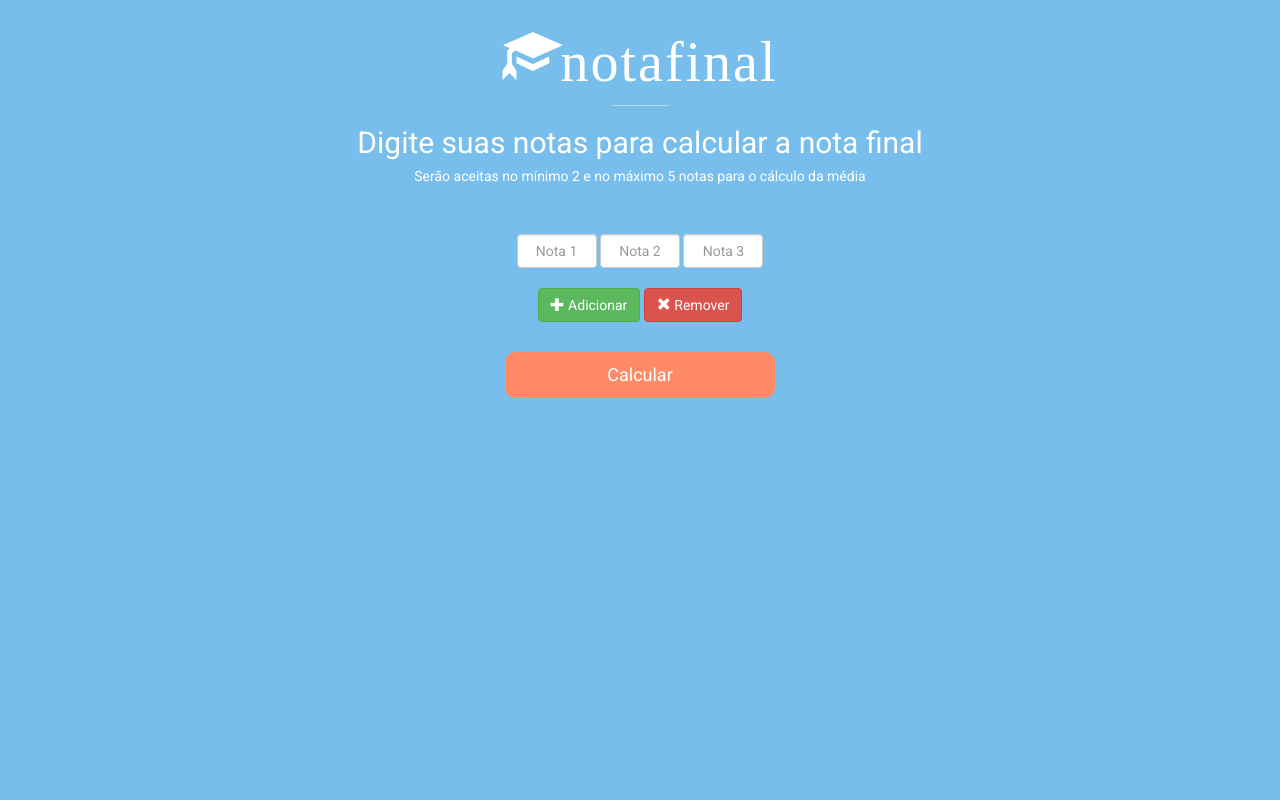
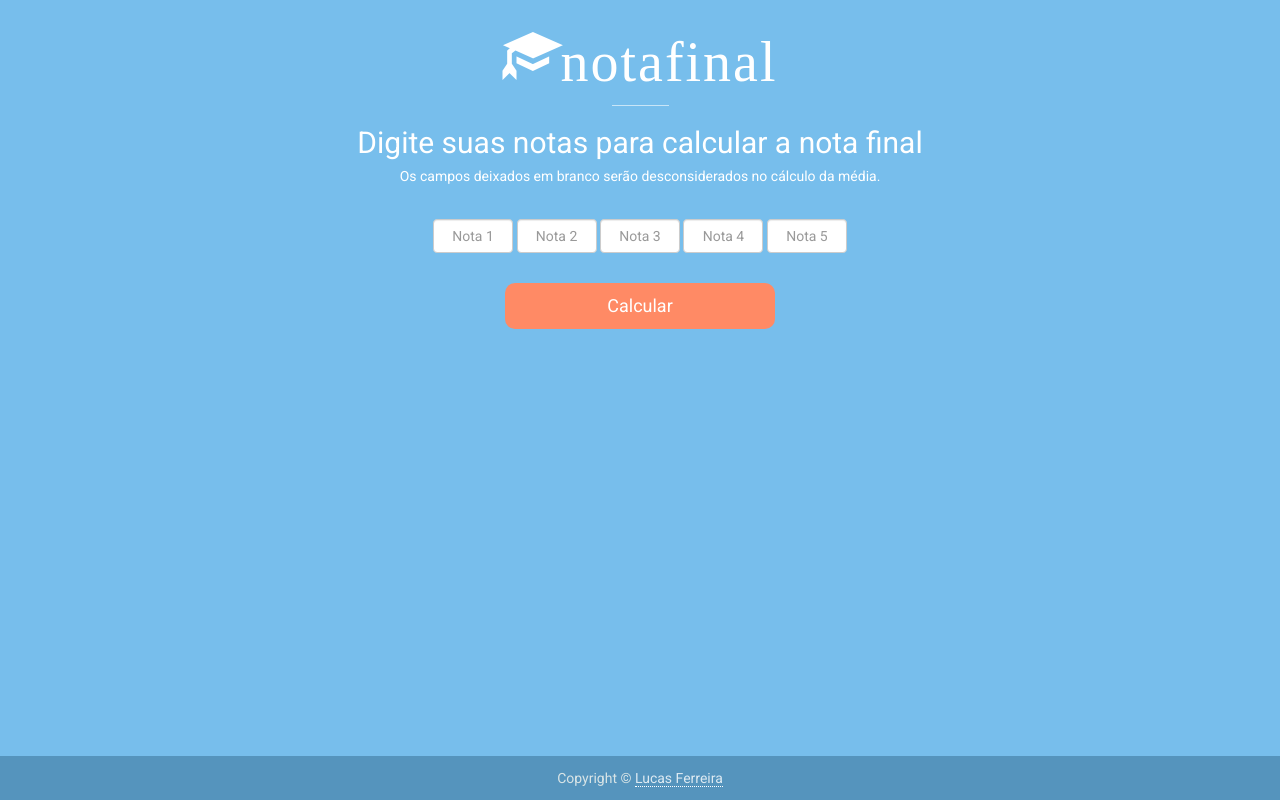
Before and after one commit to lucasfrosty/notafinal, a PHP site: page / in a window 1280 px wide. Run offline with PHP 8.4, Linux system fonts and the light colour scheme.

Commit message:
I think that everything is done, just change some colors if necessary

```diff
--- a/css/main.css
+++ b/css/main.css
@@ -1,19 +1,35 @@
+html {
+    height: 100%;
+}
+
 body {
     background-color: #77beec;
     color: white;
     font-family: 'Roboto', sans-serif;
+    height: 100%;
+}
+
+footer {
+    position: absolute;
+    width: 100%;
+    padding: 12px;
+    text-align: center;
+    bottom: 0;
+    background-color: #5594bd;
+    color: #d8e4e6;
 }
 
 hr {
     width: 5%;
     border: 0;
-  border-top: solid 1px rgba(224, 224, 224, 0.7);
+    border-top: solid 1px rgba(255, 255, 255, 0.6) ;
 }
 
 .btn-calc {
     margin-top: 10px;
     background: #ff8a65;
     border-radius: 10px;
+    width: 270px;
 }
 
 .btn-calc:hover {
@@ -24,6 +40,7 @@ hr {
 .btn-reset {
     margin-top: 10px;
     background: #7986cb;
+    width: 270px;
     border-radius: 10px;
 }
 
@@ -43,16 +60,20 @@ hr {
     padding-top: 25px;
 }
 
-#add {
-  color: lightgreen;
-}
-
-#remove {
-  color: red;
-}
-
 .nota {
     display: inline-block;
     text-align: center;
     max-width: 80px;
+    margin-top: 5px;
 }
+
+a {
+    color: rgba(255, 255, 255, 0.8);
+    border-bottom: 1px dotted white;
+}
+
+a:hover {
+    text-decoration: none;
+    border: 0;
+    color: white;
+}
--- a/index.html
+++ b/index.html
@@ -5,6 +5,7 @@
     <title>notafinal | UFPB</title>
     <meta charset="UTF-8">
     <meta name="viewport" content="width=device-width,height=device-height,initial-scale=1.0"/>
+    <link rel="shortcut icon" href="images/favicon.png"/>
     <link rel="stylesheet" href="https://maxcdn.bootstrapcdn.com/bootstrap/3.3.7/css/bootstrap.min.css">
     <link type="text/css" rel="stylesheet" href="css/main.css">
     <link href="https://fonts.googleapis.com/css?family=Roboto" rel="stylesheet">
@@ -18,29 +19,25 @@
         <span class="glyphicon glyphicon-education" id="hat-icon" aria-hidden="true">notafinal</span>
         <hr>
         <h2 id="title">Digite suas notas para calcular a nota final</h2>
-        <h5 id="subtitle">Serão aceitas no mínimo 2 e no máximo 5 notas para o cálculo da média</h5>
-        <br><br>
+        <h5 id="subtitle">Os campos deixados em branco serão desconsiderados no cálculo da média.</h5>
+        <br>
         <form class="form-inline">
             <input type="text" class="form-control nota" maxlength="4" id="nota1" placeholder="Nota 1">
             <input type="text" class="form-control nota" maxlength="4" id="nota2" placeholder="Nota 2">
             <input type="text" class="form-control nota" maxlength="4" id="nota3" placeholder="Nota 3">
+            <input type="text" class="form-control nota" maxlength="4" id="nota4" placeholder="Nota 4">
+            <input type="text" class="form-control nota" maxlength="4" id="nota5" placeholder="Nota 5">
         </form>
 
         <br>
-        <button id="addBtn" type="button" class="btn btn-success" data-toggle="tooltip" data-placement="bottom" title="Adiciona uma nota">
-          <span class="glyphicon glyphicon-plus" aria-hidden="true"></span> Adicionar
-        </button>
-        <button id="removeBtn" type="button" class="btn btn-danger" data-toggle="tooltip" data-placement="bottom" title="Remove uma nota">
-          <span class="glyphicon glyphicon-remove" aria-hidden="true"></span> Remover
-        </button>
-        <br><br>
-        <button type="submit" id="submit1" class="btn btn-calc btn-lg" style="width: 270px;">Calcular</button>
+        <button type="submit" id="submit1" class="btn btn-calc btn-lg">Calcular</button>
 
     </div>
     <!-- scripts -->
     <script type="text/javascript" src="js/jquery-3.1.1.min.js"></script>
     <script type="text/javascript" src="js/main.js"></script>
     <script src="https://maxcdn.bootstrapcdn.com/bootstrap/3.3.7/js/bootstrap.min.js"></script>
+
+    <footer>Copyright &copy <a href="https://lucasfrosty.github.io/">Lucas Ferreira</a></footer>
 </body>
-
 </html>
--- a/js/main.js
+++ b/js/main.js
@@ -20,41 +20,70 @@ $(document).ready(function() {
     });
 
     $("#submit1").click(function() {
-        nota1 = $('#nota1').val();
-        nota2 = $('#nota2').val();
-        nota3 = $('#nota3').val();
-
-        calcNota = calcNota(nota1, nota2, nota3);
+        defineNotas();
+        calcNota = calcNota(nota1, nota2, nota3, nota4, nota5);
 
         if (calcNota < 0 || calcNota > 10) {
             alert("Você digitou uma nota inválida, tente novamente");
+            location.reload();
         }
 
-        if (calcNota >= 7) {
+        if (calcNota >= 7 && calcNota <= 10) {
             $("body").css("background-color", "#388e3c");
-            $("#title").text("Você passou! Sua média foi " + calcNota.toFixed(1));
-            $("#subtitle").remove();
-            $("#nota1").remove();
-            $("#nota2").remove();
-            $("#nota3").remove();
-            $("#addBtn").remove();
-            $("#removeBtn").remove();
-            $("#submit1").remove();
+            $("footer").css("background-color", "#2a702d");
+            $("#title").text('Sua média foi ' + calcNota.toFixed(1) + 'Parabéns, você passou!');
+
+            usingBreakLine(17);
+            removeThings();
+            createResetBtn();
+
         } else if (calcNota < 4) {
-            // não passou
+            $("body").css("background-color", "#e53935");
+            $("footer").css("background-color", "#bb302d");
+            $("#title").text("Sua média foi " + calcNota.toFixed(1) + "Você não passou :( ");
+
+
+            usingBreakLine(17);
+            removeThings();
+            createResetBtn();
+
         } else {
-            // final
+            nota = calcNota.toFixed(1);
+            $("body").css("background-color", "#FFD740");
+            $("footer").css("background-color", "#d5b334");
+            $("#title").text("Sua média foi " + nota + "Você terá que fazer a prova final precisando tirar " + calcNotaFinal(Number(nota)) + "   Boa sorte!");
+
+            usingBreakLine(17);
+            usingBreakLine(76);
+            usingBreakLine(76);
+
+            removeThings();
+            createResetBtn();
         }
 
     });
 
-    $('#resetBtn').click(function() {
+});
+
+function usingBreakLine(index) {
+    var title = $("#title").html();
+    title = title.substring(0, index) + "<br>" + title.substring(index);
+    $("#title").html(title);
+}
+
+function createResetBtn() {
+    var $button = $("<button>", {
+        id: "resetBtn",
+        "class": "btn btn-reset btn-lg"
+    });
+    $button.text("Voltar");
+    $button.click(function() {
         location.reload();
     });
-});
+    $(".container").append($button);
+}
 
-
-function calcNota(p1, p2, p3) {
+function calcNota(p1, p2, p3, p4, p5) {
     var result = 0;
     var counter = 0;
 
@@ -76,6 +105,132 @@ function calcNota(p1, p2, p3) {
         counter++;
     }
 
+    if (p4 != '') {
+        numberP4 = Number(p4);
+        result += numberP4;
+        counter++;
+    }
+
+    if (p5 != '') {
+        numberP5 = Number(p5);
+        result += numberP5;
+        counter++;
+    }
+
     return (result / counter);
+}
 
+function defineNotas() {
+    nota1 = $('#nota1').val();
+    nota2 = $('#nota2').val();
+    nota3 = $('#nota3').val();
+    nota4 = $('#nota4').val();
+    nota5 = $('#nota5').val();
 }
+
+function removeThings() {
+    $("#subtitle").remove();
+    $("#nota1").remove();
+    $("#nota2").remove();
+    $("#nota3").remove();
+    $("#nota4").remove();
+    $("#nota5").remove();
+    $("#submit1").remove();
+}
+
+function calcNotaFinal(element) {
+    switch (element) {
+        case 4.0:
+            return 6.5;
+            break;
+        case 4.1:
+            return 6.35;
+            break;
+        case 4.2:
+            return 6.2;
+            break;
+        case 4.3:
+            return 6.05
+            break;
+        case 4.4:
+            return 5.9;
+            break;
+        case 4.5:
+            return 5.75;
+            break;
+        case 4.6:
+            return 5.6;
+            break;
+        case 4.7:
+            return 5.45;
+            break;
+        case 4.8:
+            return 5.3;
+            break;
+        case 4.9:
+            return 5.15;
+            break;
+        case 5.0:
+            return 5;
+            break;
+        case 5.1:
+            return 4.85;
+            break;
+        case 5.2:
+            return 4.7;
+            break;
+        case 5.3:
+            return 4.55;
+            break;
+        case 5.4:
+            return 4.4;
+            break;
+        case 5.5:
+            return 4.25;
+            break;
+        case 5.6:
+            return 4.1;
+            break;
+        case 5.7:
+            return 3.95;
+            break;
+        case 5.8:
+            return 3.8;
+            break;
+        case 5.9:
+            return 3.65;
+            break;
+        case 6.0:
+            return 3.5;
+            break;
+        case 6.1:
+            return 3.35;
+            break;
+        case 6.2:
+            return 3.2;
+            break;
+        case 6.3:
+            return 3.05;
+            break;
+        case 6.4:
+            return 2.9;
+            break;
+        case 6.5:
+            return 2.75;
+            break;
+        case 6.6:
+            return 2.6;
+            break;
+        case 6.7:
+            return 2.45;
+            break;
+        case 6.8:
+            return 2.3;
+            break;
+        case 6.9:
+            return 2.15;
+            break;
+        default:
+            return 0;
+    }
+}
```
Also changed, not shown: images/favicon.png (added). Lines whose indentation alone changed are shown as unchanged.
